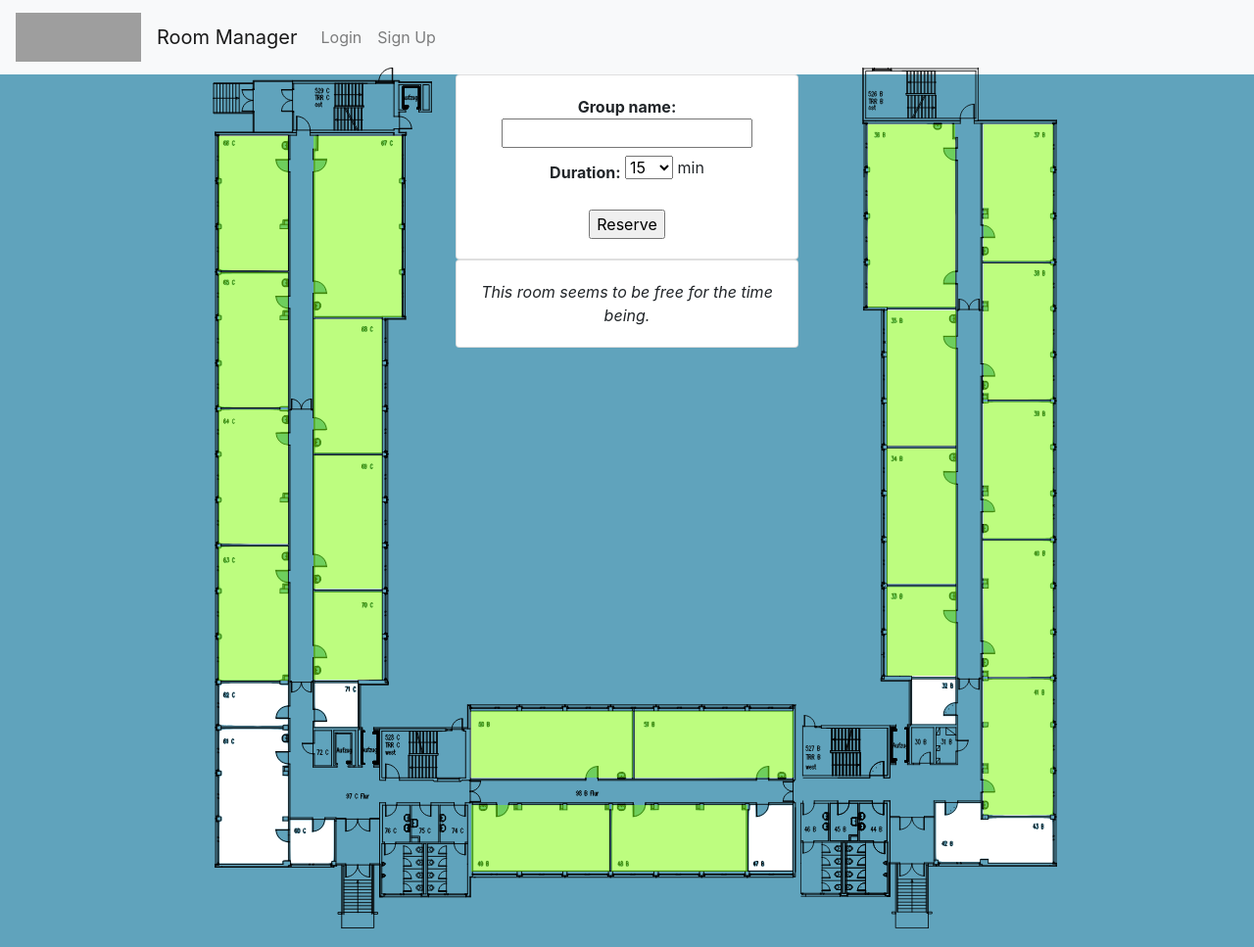
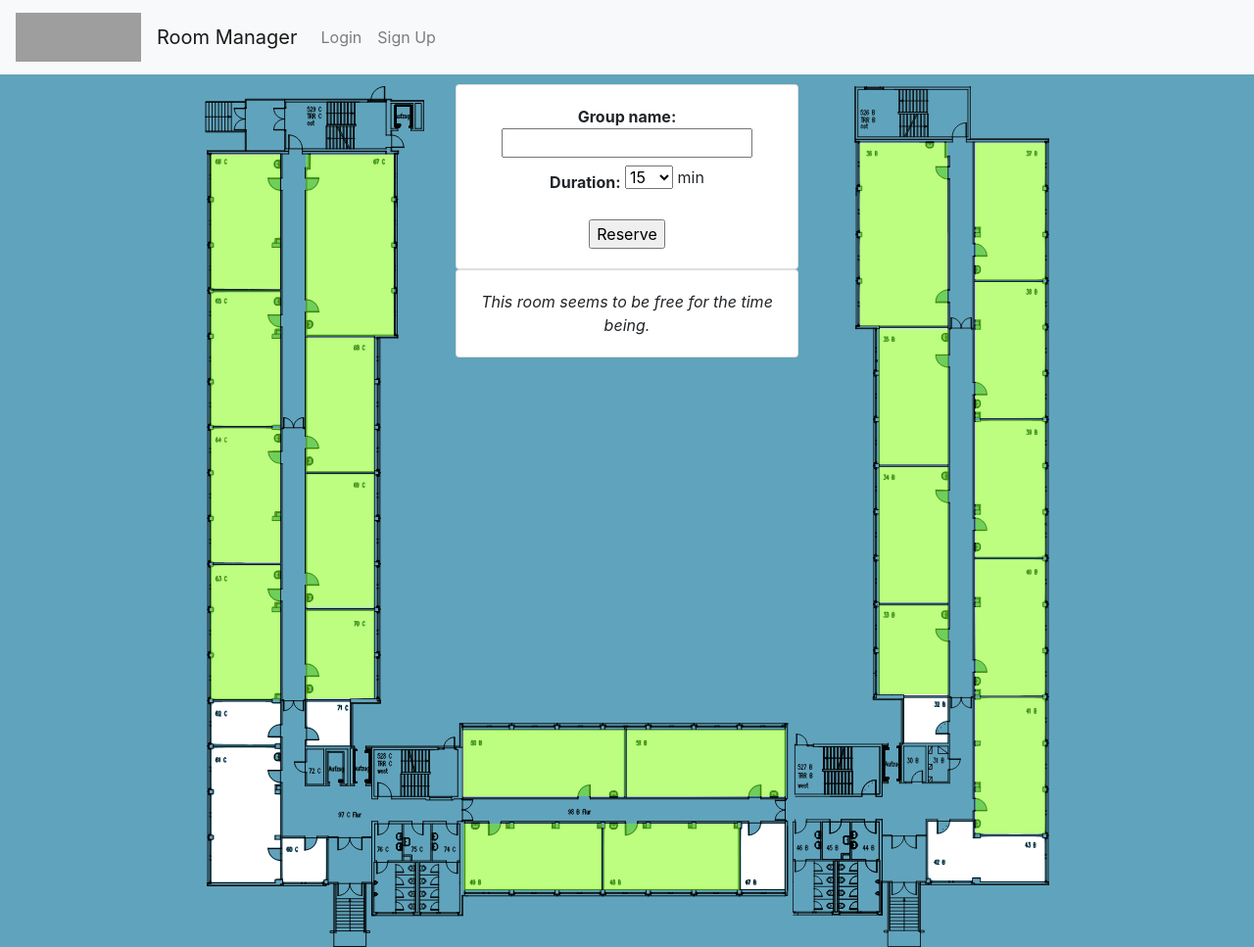
Before and after one commit to Justus-Jonas/DHBW-Room-Manager, a Django app: page /room/1/ in a window 1280 px wide. Shown: the whole page at 98% size. Run offline with Django 3.2, Linux system fonts and the light colour scheme; data comes from the database, SQL or seed files in the repository; some libraries are stand-ins or nearby versions; grey boxes are pictures that could not be loaded.

Commit message:
beautify alignment center info

```diff
--- a/templates/room.html
+++ b/templates/room.html
@@ -12,6 +12,8 @@
 
 
 <div style="position:absolute;text-align:center;width:100%;z-index:100">
+    <div style="height:10px">
+    </div>
 {% if bookable %}
     <div class="container">
         <div class="row justify-content-center align-items-center">
@@ -90,7 +92,7 @@
 
 
 
-    <div style="position:relative; display:inline-block; min-width:900px; top: -9px; left: 8px">
+    <div style="position:relative; display:inline-block; min-width:900px; top: 10px">
         <img src="/static/img/C-0.svg" alt="C building" style="margin-left: auto;margin-right: auto;display: inline;position:relative;top:2px" width="596" height="879">
         <img src="/static/img/B-0.svg" alt="B building" style="margin-left: auto;margin-right: auto;display: inline;position:relative;top:2px" height="879">
 
```
